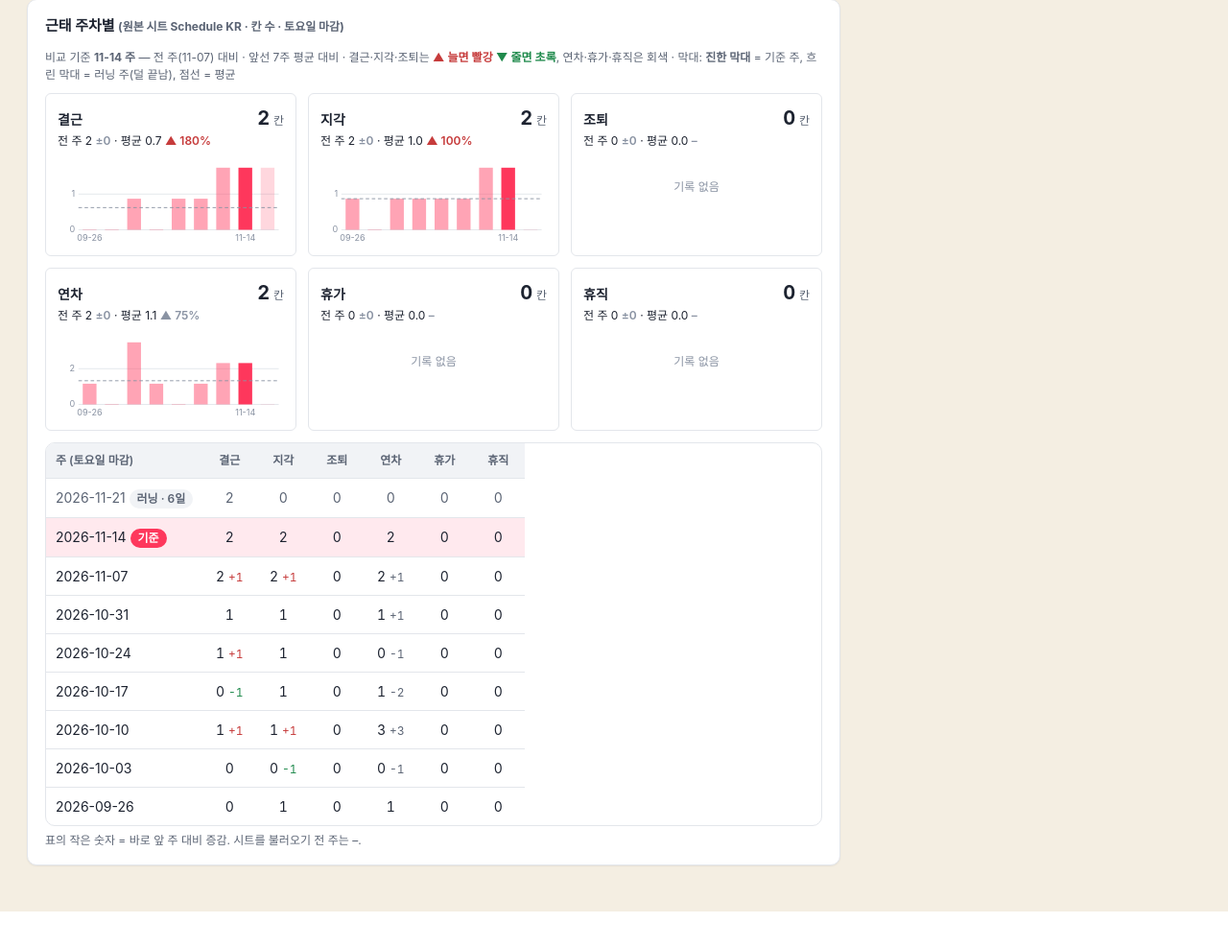
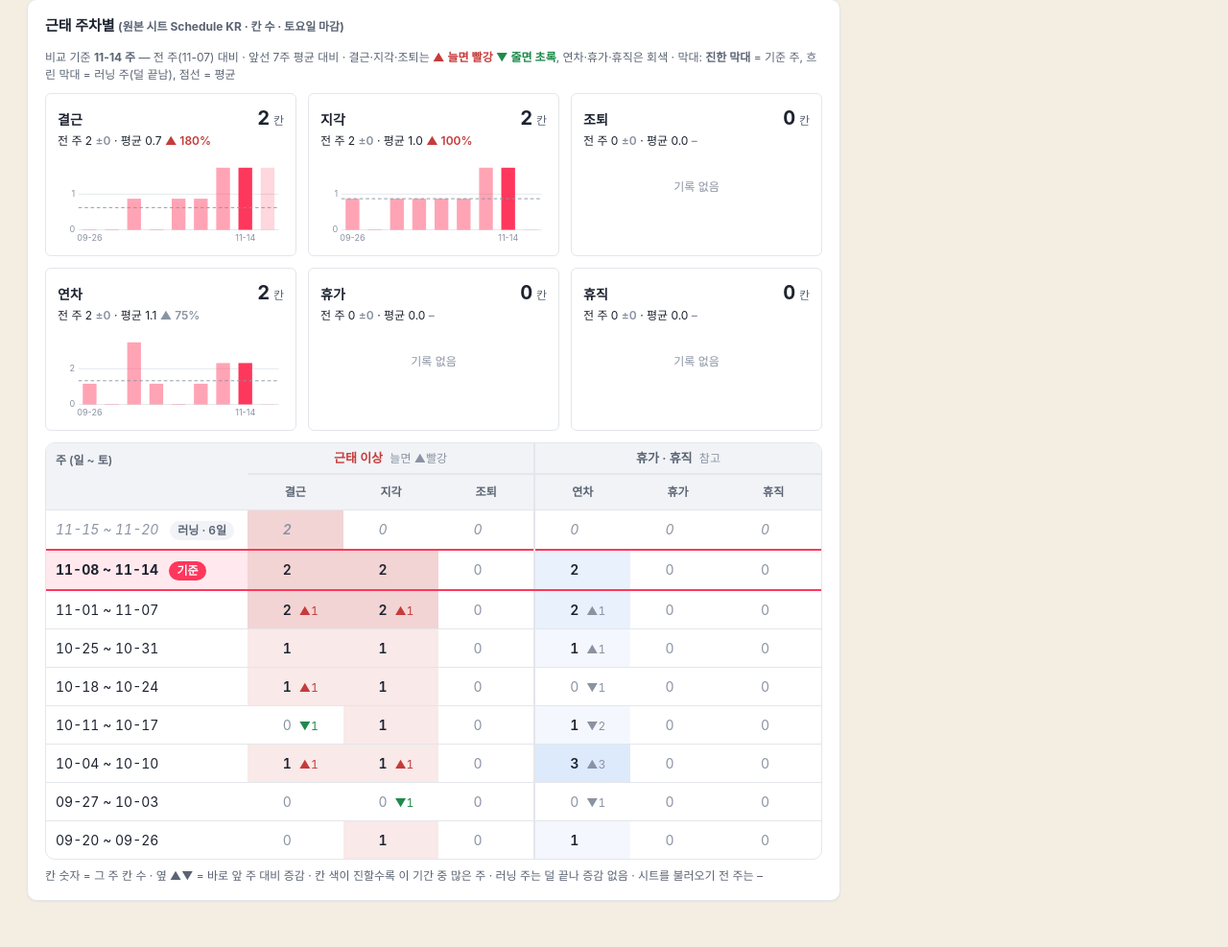
Before and after one commit to CooWo/agent360-web, a FastAPI app: page /dashboard in a window 1280 px wide. Shown: the part 913-1900 px from the top of the page at 96% size. Before the commit the page ends 1863 px from the top, so only its background shows below. Run offline with FastAPI, Linux system fonts and the light colour scheme.

Commit message:
K-15 근태 주차별 표 가독성: 카드 폭 채움, 값·증감 고정 자리, 묶음 머리글, 칸 색 진하기, 주 범위 표기 + 화면 마감 점검 스킬(ui-polish)
Co-Authored-By: Claude Opus 5.5 <noreply@anthropic.com>

```diff
--- a/app/modules/dashboard/services/summary.py
+++ b/app/modules/dashboard/services/summary.py
@@ -103,6 +103,7 @@ def attendance_weekly(att: list[dict], as_of: str, weeks: int = 8) -> dict:
         has = sum(c.values()) > 0
         partial = running and e == last_end
         rows.append({"week_end": e.isoformat(), "label": e.isoformat()[5:], "partial": partial,
+                     "start": (e - timedelta(days=6)).isoformat(), "end": (t if partial else e).isoformat(),
                      "days": ((t - (e - timedelta(days=6))).days + 1) if partial else 7,
                      "has": has, "counts": {s: (c[s] if has else None) for s in WEEK_STATUSES}})
     full = [r for r in rows if not r["partial"]]
@@ -126,6 +127,7 @@ def attendance_weekly(att: list[dict], as_of: str, weeks: int = 8) -> dict:
             "d_avg_pct": ((now - avg) / avg * 100) if now is not None and avg else None,
             "bad_up": s in ABSENCE,                  # 결근·지각·조퇴는 늘면 나쁨, 연차·휴가·휴직은 중립
             "series": [r["counts"][s] for r in rows],
+            "max": max([r["counts"][s] for r in rows if r["counts"][s] is not None] or [0]),   # 칸 색 진하기 기준
         })
     return {"weeks": weeks, "rows": rows, "running": running, "compare": compare,
             "base": base["week_end"] if base else None, "prev": prev["week_end"] if prev else None,
--- a/app/modules/dashboard/templates/dashboard/dashboard.html
+++ b/app/modules/dashboard/templates/dashboard/dashboard.html
@@ -103,16 +103,28 @@
       </div>
       {% endif %}
       <div class="table-wrap" style="margin-top:12px">
-        <table class="fit att-wk-table">
-          <thead><tr><th>주 (토요일 마감)</th>{% for s in aw.compare %}<th class="ncol">{{ s.status }}</th>{% endfor %}</tr></thead>
+        <table class="att-wk-table">
+          <colgroup><col class="wk">{% for c in aw.compare %}<col>{% endfor %}</colgroup>
+          <thead>
+            <tr><th rowspan="2" class="wk">주 <span class="muted small">(일 ~ 토)</span></th>
+              <th colspan="3" class="grp bad-grp">근태 이상 <span class="small">늘면 ▲빨강</span></th>
+              <th colspan="3" class="grp leave-grp grp-start">휴가 · 휴직 <span class="small">참고</span></th></tr>
+            <tr>{% for c in aw.compare %}<th class="awc-h{{ ' grp-start' if loop.index0 == 3 }}">{{ c.status }}</th>{% endfor %}</tr>
+          </thead>
           <tbody>{% for w in aw.rows|reverse %}<tr class="{{ 'running' if w.partial }}{{ ' base' if w.week_end == aw.base }}">
-            <td>{{ w.week_end }}{% if w.partial %} <span class="badge neutral">러닝 · {{ w.days }}일</span>{% elif w.week_end == aw.base %} <span class="badge base">기준</span>{% endif %}</td>
-            {% for c in aw.compare %}{% set s = c.status %}<td class="ncol num">{% if w.counts[s] is none %}<span class="muted">–</span>{% else %}{{ w.counts[s] }}
-              {% if w.delta[s] is not none and w.delta[s] != 0 %}<span class="small {{ ('bad' if w.delta[s] > 0 else 'good') if c.bad_up else 'muted' }}">{{ '+' if w.delta[s] > 0 }}{{ w.delta[s] }}</span>{% endif %}{% endif %}</td>{% endfor %}</tr>
+            <td class="wk"><span class="num">{{ w.start[5:] }} ~ {{ w.end[5:] }}</span>
+              {% if w.partial %}<span class="badge neutral">러닝 · {{ w.days }}일</span>{% elif w.week_end == aw.base %}<span class="badge base">기준</span>{% endif %}</td>
+            {% for c in aw.compare %}{% set v = w.counts[c.status] %}{% set d = w.delta[c.status] %}
+            <td class="awc {{ 'heat-bad' if c.bad_up else 'heat-leave' }}{{ ' grp-start' if loop.index0 == 3 }}"
+                {% if v is not none and c.max %}style="--heat: {{ '%.2f'|format(v / c.max) }}"{% endif %}>
+              <span class="awc-in"><span class="awc-v{{ " zero" if v == 0 }}">{{ v if v is not none else '–' }}</span>
+                <span class="awc-d {{ ('bad' if d > 0 else 'good') if (c.bad_up and d) else 'flat' }}">{% if d %}{{ '▲' if d > 0 else '▼' }}{{ d|abs }}{% endif %}</span></span></td>
+            {% endfor %}</tr>
           {% else %}<tr><td colspan="7" class="empty">근태 기록이 없습니다.</td></tr>{% endfor %}</tbody>
         </table>
       </div>
-      <p class="small muted" style="margin:6px 0 0">표의 작은 숫자 = 바로 앞 주 대비 증감. 시트를 불러오기 전 주는 –.</p>
+      <p class="small muted" style="margin:8px 0 0">칸 숫자 = 그 주 칸 수 · 옆 ▲▼ = 바로 앞 주 대비 증감 · 칸 색이 진할수록 이 기간 중 많은 주 ·
+        러닝 주는 덜 끝나 증감 없음 · 시트를 불러오기 전 주는 –</p>
     </section>
   </div>
 
--- a/app/static/css/app.css
+++ b/app/static/css/app.css
@@ -318,9 +318,31 @@ th.ncol, td.ncol { text-align: center; width: 56px; min-width: 56px; padding-lef
 .chart .cbar { fill: var(--primary); opacity: .45; }
 .chart .cbar.bar-mark { opacity: 1; stroke: none; }
 .chart .cbar.bar-faded { opacity: .2; }
-.att-wk-table tr.base td { background: var(--primary-weak); }
-.att-wk-table tr.running td { color: var(--text-2); }
-.att-wk-table .good { color: var(--ok); } .att-wk-table .bad { color: var(--danger); }
+/* 근태 주차별 표 — 카드 폭을 채우고, 값·증감은 칸 안 고정 자리 */
+.att-wk-table { width: 100%; table-layout: fixed; border-collapse: collapse; font-size: 14px; }
+.att-wk-table col.wk { width: 210px; }
+.att-wk-table th, .att-wk-table td { padding: 9px 10px; border-bottom: 1px solid var(--border); }
+.att-wk-table thead th { background: var(--surface-2); font-weight: 600; text-align: center; }
+.att-wk-table th.wk, .att-wk-table td.wk { text-align: left; white-space: nowrap; }
+.att-wk-table td.wk .badge { margin-left: 8px; }
+.att-wk-table th.grp { font-size: 13px; padding: 6px 10px; border-bottom: 2px solid var(--border); }
+.att-wk-table th.grp .small { font-weight: 400; color: var(--text-3); margin-left: 4px; }
+.att-wk-table th.bad-grp { color: var(--danger); }
+.att-wk-table th.leave-grp { color: var(--text-2); }
+.att-wk-table .grp-start { border-left: 2px solid var(--border); }
+.att-wk-table td.awc { font-variant-numeric: tabular-nums; }
+.att-wk-table td.heat-bad { background: color-mix(in srgb, var(--danger) calc(var(--heat, 0) * 22%), transparent); }
+.att-wk-table td.heat-leave { background: color-mix(in srgb, var(--att-leave) calc(var(--heat, 0) * 30%), transparent); }
+.awc-in { display: grid; grid-template-columns: 1fr 1fr; gap: 8px; align-items: baseline; }
+.awc-v { text-align: right; font-weight: 600; }
+.awc-v.zero { color: var(--text-3); font-weight: 400; }
+.awc-d { text-align: left; font-size: 12px; }
+.awc-d.bad { color: var(--danger); } .awc-d.good { color: var(--ok); } .awc-d.flat { color: var(--text-3); }
+.att-wk-table tbody tr:hover td { box-shadow: inset 0 0 0 9999px rgba(0, 0, 0, .025); }
+.att-wk-table tr.base td.wk { background: var(--primary-weak); font-weight: 700; }
+.att-wk-table tr.base td { border-top: 2px solid var(--primary); border-bottom: 2px solid var(--primary); }
+.att-wk-table tr.running td { color: var(--text-3); font-style: italic; }
+.att-wk-table tr.running td .badge { font-style: normal; }
 .att-wk-table .badge.base { background: var(--primary); color: var(--on-primary); }
 a.dash-tile { color: inherit; display: block; }
 a.dash-tile:hover { text-decoration: none; border-color: var(--primary); }
```
Also changed, not shown: tests/test_dashboard.py (+2 -1 lines), .claude/skills/ui-polish/SKILL.md (added).
